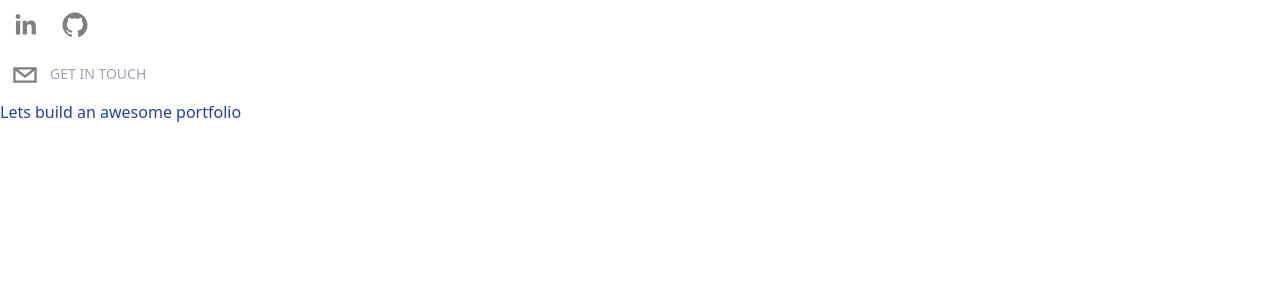
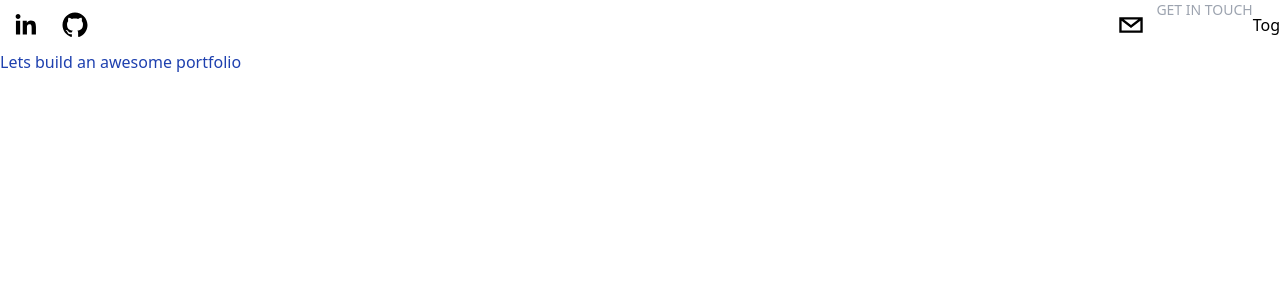
Before and after one commit to jmdc89/NextJSPortfolio, a Next.js app: page / in a window 1280 px wide. Shown: the top 300 px of the page. Built offline with nearby package versions, Linux system fonts and the light colour scheme.

Commit message:
Update Header.tsx
darkmode test

```diff
--- a/components/Header.tsx
+++ b/components/Header.tsx
@@ -1,34 +1,49 @@
 import React from 'react';
 import { SocialIcon } from 'react-social-icons';
+import useColorMode from "../hooks/useColorMode";
 
 type Props = {}
 
 export default function Header({}: Props) {
+
+  const [colorMode, setColorMode] = useColorMode();
+
   return (
-    <header>
+    <header className="sticky top-0 flex items-start justify-between">
       <div className="flex flex-row items-center">
-      {/* Social Icons */}
+        {/* Social Icons */}
         <SocialIcon
         url="https://www.linkedin.com/in/jos%C3%A9-manuel-dom%C3%ADnguez-425b1b113/"
-        fgColor="gray"
+        fgColor={ colorMode === "dark" ? "gray" : "black" }
         bgColor="transparent"
         />
         <SocialIcon
         url="https://github.com/jmdc89"
-        fgColor="gray"
+        fgColor={ colorMode === "dark" ? "gray" : "black" }
         bgColor="transparent"
         />
       </div>
 
-      <div>
+      <div className='flex'>
         <SocialIcon
         className="cursor-pointer"
         network="email"
-        fgColor="gray"
+        fgColor={ colorMode === "dark" ? "gray" : "black" }
         bgColor="transparent"
         />
         <p className="uppercase hidden md:inline-flex text-sm text-gray-400">Get in Touch</p>
-      </div>
+
+        <div className="flex bg-white dark:bg-black">
+        <button
+          className="dark:text-white text-black bg-white dark:bg-black"
+          onClick={() => setColorMode(colorMode === "light" ? "dark" : "light")}
+        >
+          Tog
+        </button>
+         </div>
+
+    </div>
+
     </header>
   )
 }
```
